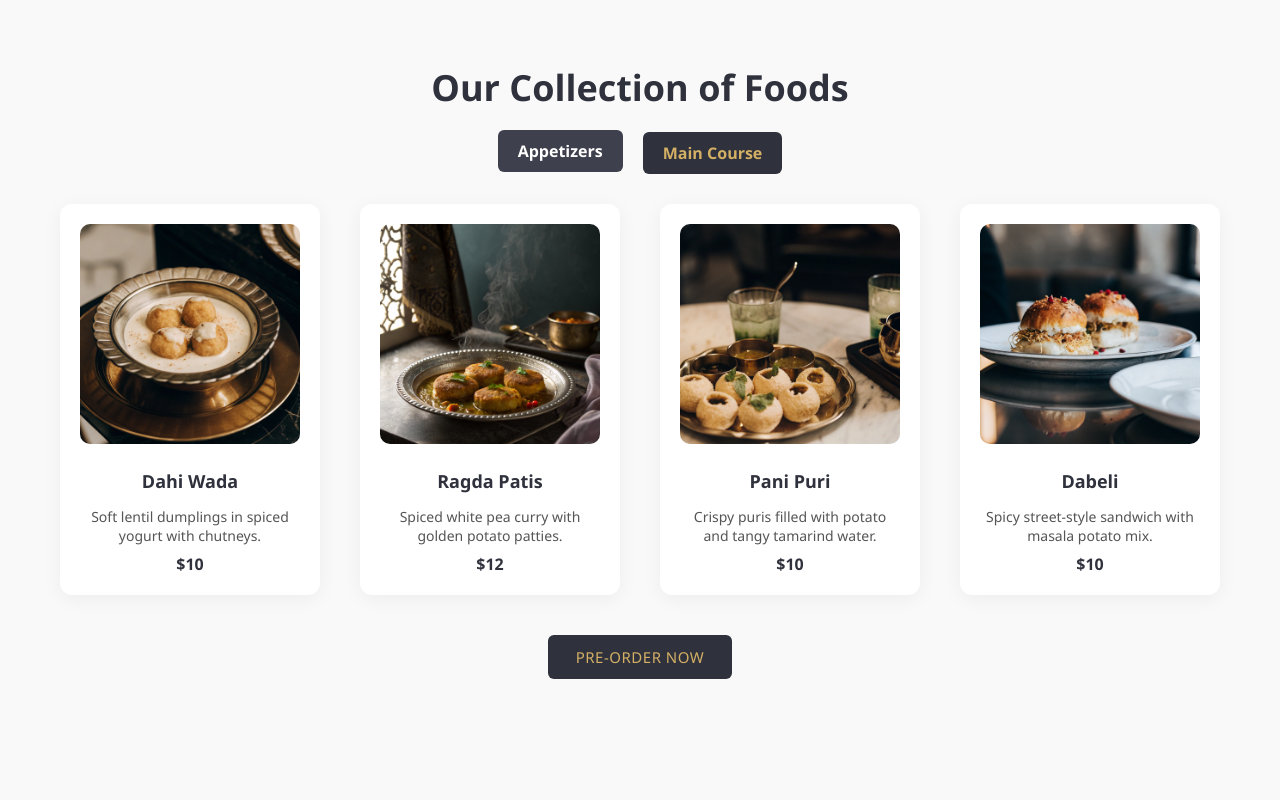
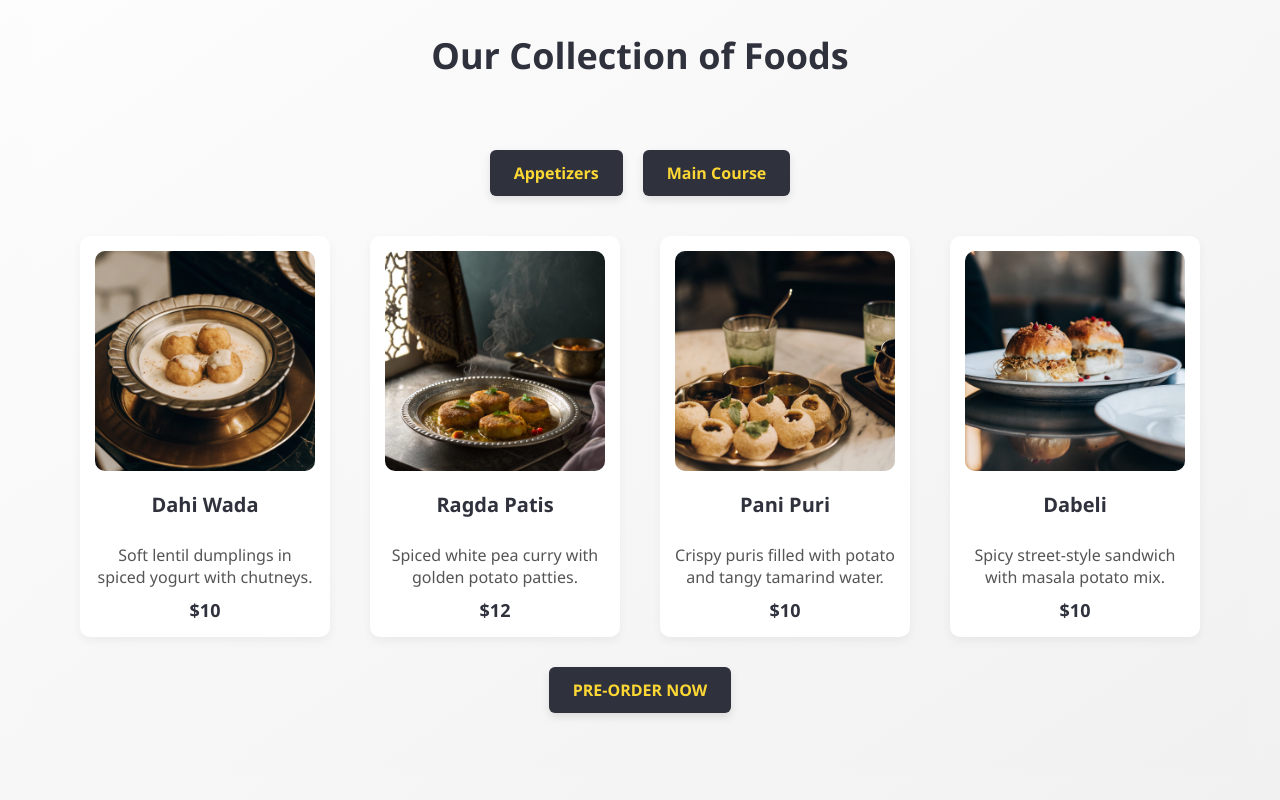
Before and after one commit to AriBandyo/rasodh, a React (Create React App) app: page / in a window 1280 px wide. Shown: the part 1420-2220 px from the top of the page. Built offline with nearby package versions, Linux system fonts and the light colour scheme.

Commit message:
pushed on 12 pm 02 april

```diff
--- a/src/Home.css
+++ b/src/Home.css
@@ -22,7 +22,7 @@ img {
 .hero-section {
   padding: 100px 20px 60px;
   text-align: center;
-  background: linear-gradient(to bottom, #ffffff, #f5f5f5);
+  background: linear-gradient(to bottom, #ffffff, #f0f0f0);
   border-bottom: 1px solid #eee;
   animation: fadeIn 1.2s ease-in-out;
 }
@@ -52,8 +52,8 @@ img {
 }
 
 .hero-btn {
-  background-color: #1c1c2e;
-  color: #c79f5a;
+  background-color: #2f313c;
+  color: #d3b279;
   text-decoration: none;
   padding: 12px 28px;
   font-size: 16px;
@@ -66,7 +66,7 @@ img {
 }
 
 .hero-btn:hover {
-  background-color: #343650;
+  background-color: #3a3a3a;
   color: #fff;
   transform: translateY(-2px);
 }
@@ -111,7 +111,7 @@ img {
 
 /* ========== ABOUT SECTION ========== */
 .about-section {
-  background: #ffffff;
+  background: linear-gradient(to bottom right, #ffffff, #eeeeee);
   color: #2f313c;
   padding: 100px 20px;
   text-align: center;
@@ -134,10 +134,9 @@ img {
 
 /* ========== MENU SECTION ========== */
 .menu-section {
-  background-color: #f1f1f1;
+  background: linear-gradient(to bottom right, #fdfdfd, #f1f1f1);
   padding: 80px 20px;
   text-align: center;
-  color: #2f313c;
 }
 
 .menu-heading {
@@ -147,29 +146,35 @@ img {
   color: #1c1c2e;
 }
 
+.menu-tabs {
+  display: flex;
+  justify-content: center;
+  gap: 20px;
+  margin-bottom: 40px;
+}
+
 /* ========== CONTACT SECTION ========== */
 .contact-section {
+  background: linear-gradient(to bottom, #ffffff, #eeeeee);
   padding: 60px 20px;
   text-align: center;
-  background-color: #ffffff;
   color: #2f313c;
 }
 
 .contact-section h2 {
   font-size: 32px;
   margin-bottom: 30px;
-  color: #1c1c2e;
+  color: #2f313c;
 }
 
 .contact-container {
   max-width: 1000px;
   margin: 0 auto;
-  background-color: #f9f9f9;
+  background-color: #ffffff;
   padding: 40px 30px;
   border-radius: 12px;
   box-shadow: 0 8px 20px rgba(0, 0, 0, 0.05);
   box-sizing: border-box;
-  color: #000;
 }
 
 .contact-form input,
@@ -180,12 +185,14 @@ img {
   font-size: 16px;
   width: 100%;
   resize: none;
+  background-color: #ffffff;
+  color: #000000;
 }
 
 .contact-form input:focus,
 .contact-form textarea:focus {
   outline: none;
-  border-color: #c79f5a;
+  border-color: #d3b279;
 }
 
 .submit-btn {
@@ -193,7 +200,7 @@ img {
   padding: 14px;
   font-size: 16px;
   font-weight: 600;
-  background-color: #2f313c;
+  background-color: #3a3a3a;
   color: #ffffff;
   border: none;
   border-radius: 8px;
@@ -203,5 +210,6 @@ img {
 }
 
 .submit-btn:hover {
-  background-color: #444;
+  background-color: #d3b279;
+  color: #fff;
 }
--- a/src/Home.js
+++ b/src/Home.js
@@ -11,7 +11,7 @@ const Home = () => {
       {/* Hero Section */}
       <section className="hero-section" id="home">
         <h1>Welcome to Rasodh!</h1>
-        <p>"Delicious food made with love. Explore our delicious and mouth watering menu!" instead of this use this "From our kitchen to your table, indulge in fresh, flavorful meals made with love and the finest ingredients!</p>
+        <p>"From our kitchen to your table, indulge in fresh, flavorful meals made with love and the finest ingredients</p>
         <div className="hero-buttons">
           <a href="#about" className="hero-btn">About Us</a>
           <a href="#menu" className="hero-btn">View Menu</a>
--- a/src/menu/menu.css
+++ b/src/menu/menu.css
@@ -1,121 +1,103 @@
 .menu-section {
+  text-align: center;
   padding: 60px 30px;
-  text-align: center;
-  background-color: #f9f9f9;
+  background-color: #f7f7f7;
 }
 
 .menu-heading {
+  color: #2f313c;
   font-size: 36px;
-  font-weight: bold;
-  margin-bottom: 20px;
-  color: #2f313c;
-}
-
-.menu-tabs {
-  display: flex;
-  justify-content: center;
-  gap: 20px;
-  margin-bottom: 30px;
-}
-
-.menu-tabs button {
-  padding: 10px 20px;
-  font-size: 16px;
-  font-weight: 600;
-  border: none;
-  border-radius: 6px;
-  cursor: pointer;
-  background-color: #2f313c;
-  color: #d4b065;
-  transition: background 0.3s ease, transform 0.2s ease;
-}
-
-.menu-tabs button.active,
-.menu-tabs button:hover {
-  background-color: #3e404d;
-  transform: translateY(-2px);
-  color: white;
+  margin-bottom: 40px;
+  font-family: "Segoe UI", Tahoma, Geneva, Verdana, sans-serif;
 }
 
 .menu-grid {
   display: grid;
-  grid-template-columns: repeat(auto-fit, minmax(240px, 1fr));
+  grid-template-columns: repeat(4, 1fr);
   gap: 40px;
   justify-items: center;
-  margin-bottom: 40px;
+  padding: 0 20px;
 }
 
 .menu-card {
-  background: white;
-  border-radius: 12px;
-  box-shadow: 0 4px 20px rgba(0, 0, 0, 0.05);
-  padding: 20px;
-  max-width: 260px;
+  width: 100%;
+  max-width: 250px;
+  padding: 15px;
+  border-radius: 10px;
+  background-color: #ffffff;
   transition: transform 0.3s ease, box-shadow 0.3s ease;
+  box-shadow: 0 4px 10px rgba(0, 0, 0, 0.05);
 }
 
 .menu-card:hover {
-  transform: translateY(-5px);
+  transform: scale(1.05);
   box-shadow: 0 10px 25px rgba(0, 0, 0, 0.1);
 }
 
 .menu-card img {
   width: 100%;
   border-radius: 10px;
-  margin-bottom: 10px;
+  object-fit: cover;
 }
 
 .menu-card h4 {
-  font-size: 18px;
-  margin: 10px 0 5px;
+  margin-top: 15px;
+  font-size: 20px;
   color: #2f313c;
 }
 
 .menu-card p {
-  font-size: 14px;
   color: #555;
-  margin-bottom: 8px;
+  margin: 5px 0 10px;
 }
 
 .price {
   font-weight: bold;
-  font-size: 16px;
   color: #2f313c;
+  font-size: 18px;
 }
 
-.preorder-button {
+.menu-section button {
   background-color: #2f313c;
-  color: #d4b065;
-  padding: 12px 28px;
+  color: #fdd835;
   border: none;
+  padding: 12px 24px;
+  font-size: 16px;
+  font-weight: 600;
   border-radius: 6px;
-  font-size: 15px;
   cursor: pointer;
-  transition: all 0.3s ease;
-  letter-spacing: 0.5px;
+  transition: background-color 0.3s ease, transform 0.2s ease;
+  margin-top: 30px;
+  box-shadow: 0 4px 8px rgba(0, 0, 0, 0.1);
 }
 
-.preorder-button:hover {
+.menu-section button:hover {
   background-color: #3e404d;
-  transform: translateY(-2px);
+  transform: scale(1.05);
 }
 
-@media (max-width: 768px) {
-  .menu-tabs {
-    flex-direction: column;
-    gap: 10px;
+.menu-section a {
+  text-decoration: none;
+}
+
+/* Responsive for tablets */
+@media screen and (max-width: 1024px) {
+  .menu-grid {
+    grid-template-columns: repeat(2, 1fr);
   }
+}
 
+/* Responsive for mobile */
+@media screen and (max-width: 600px) {
   .menu-grid {
-    grid-template-columns: repeat(auto-fit, minmax(200px, 1fr));
-    gap: 20px;
-  }
-
-  .menu-card {
-    max-width: 100%;
+    grid-template-columns: 1fr;
   }
 
   .menu-heading {
     font-size: 28px;
   }
+
+  .menu-card {
+    max-width: 90%;
+  }
 }
```
